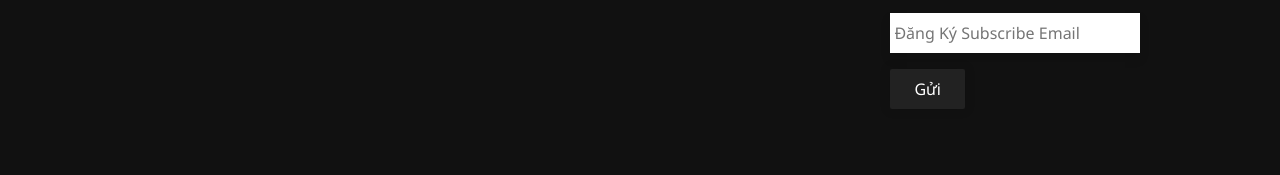
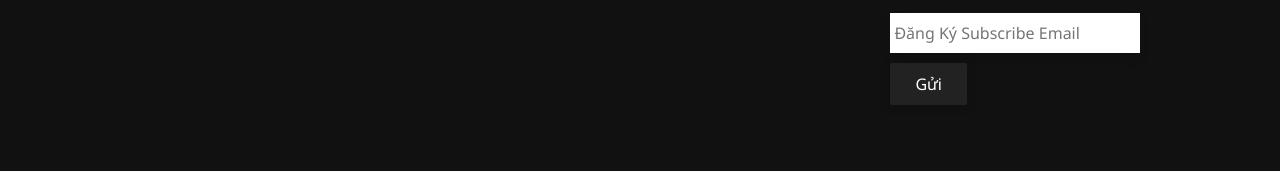
Before and after one commit to tanngoc35/tainangnhi, a plain HTML site: page index.html in a window 1280 px wide. Shown: the part 1851-2026 px from the top of the page. Drawn offline with nearby package versions, Linux system fonts and the light colour scheme.

Commit message:
Update css.css

```diff
--- a/css.css
+++ b/css.css
@@ -361,18 +361,7 @@ footer .container .noi-dung.about p{
     text-decoration: none;
 }
 .btn--primary {
-    display: inline-block;
-    background: transparent;
-    color: inherit;
-    font: inherit;
-    border: 0;
-    outline: 0;
-    padding: 0;
-    margin-top:16px;
-    transition: all 200ms ease-in;
-    cursor: pointer;
-}
-.btn--primary {
+    margin-top: 10px;
     background: #222;
     color: #fff;
     box-shadow: 0 0 10px 2px rgba(0, 0, 0, .1);
```
